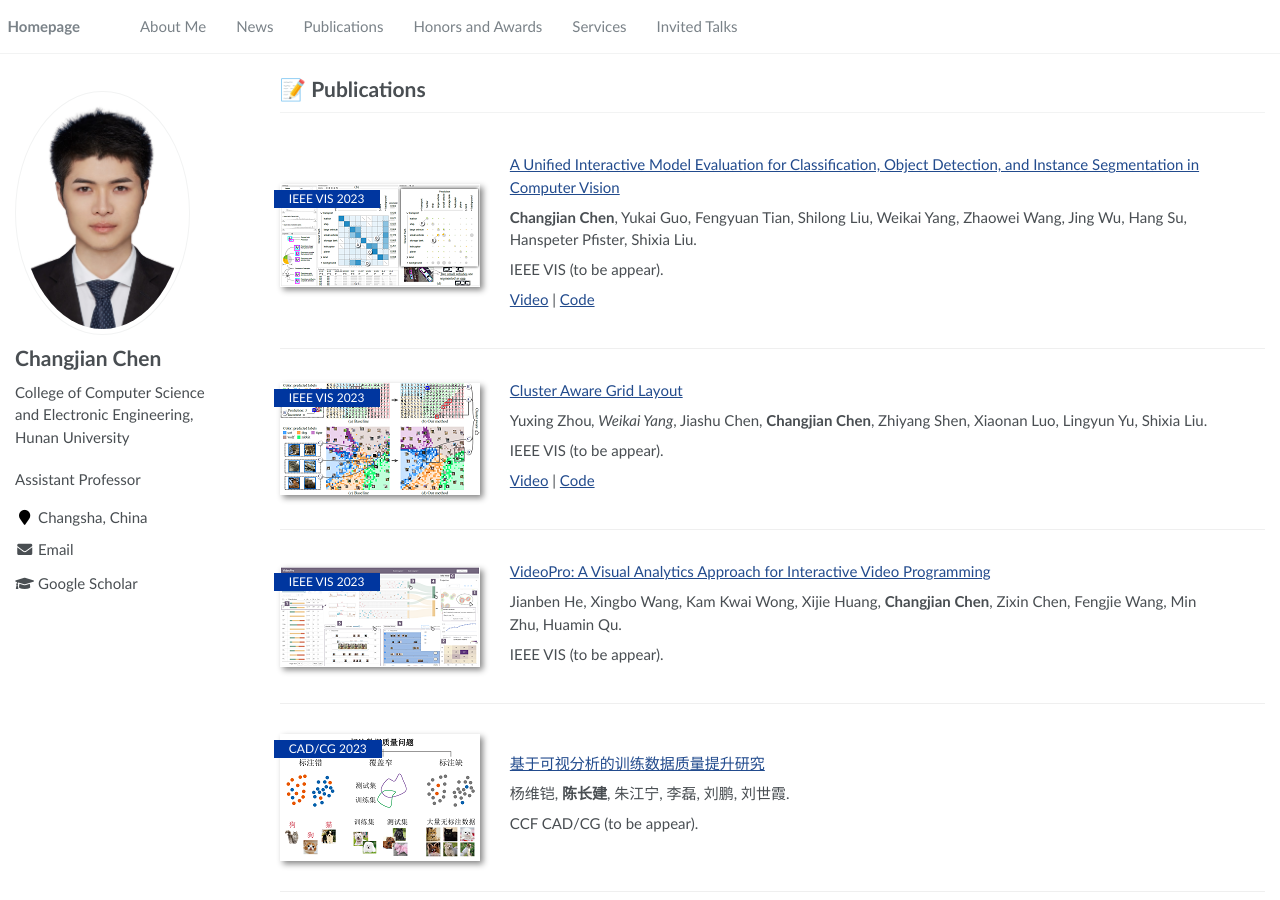
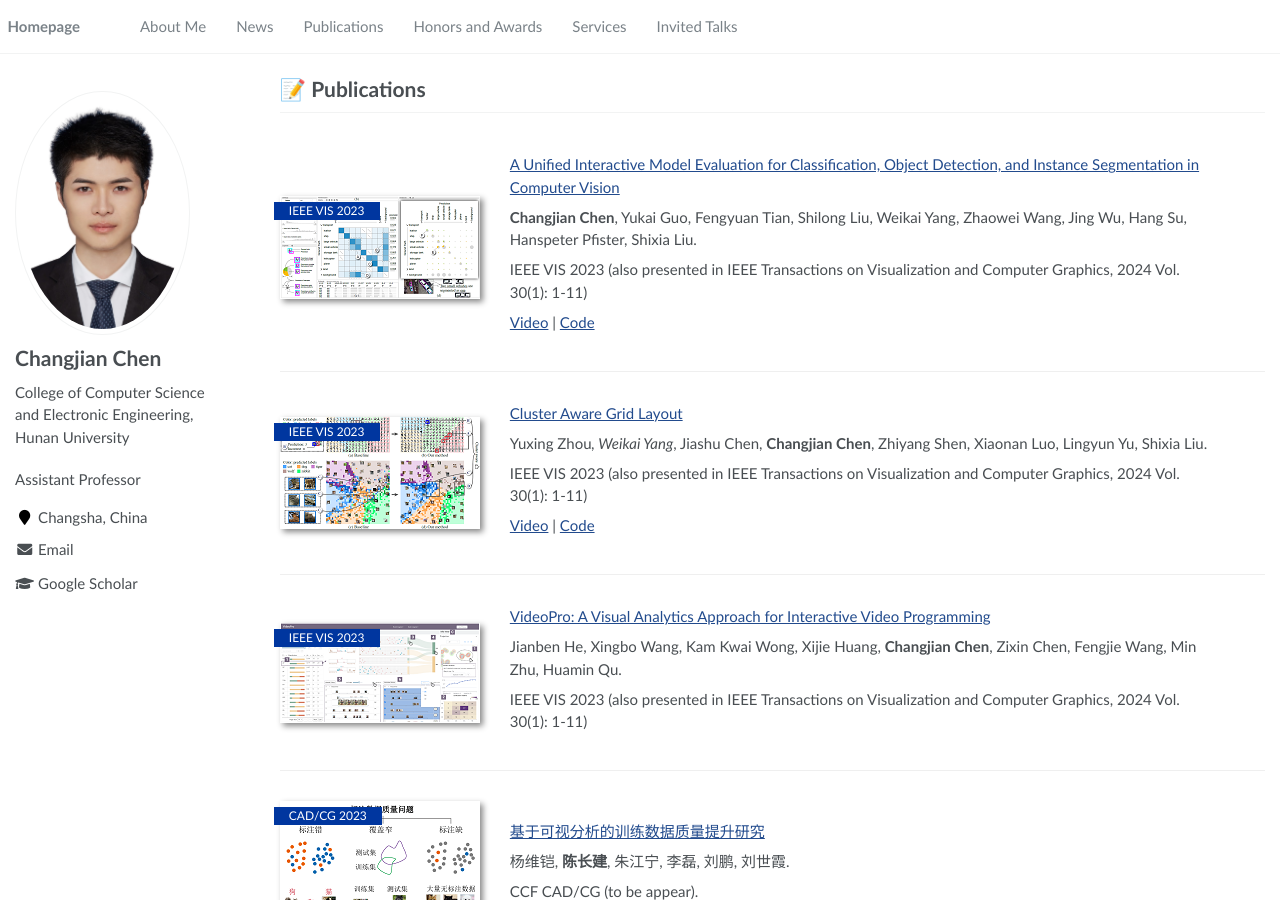
Before and after one commit to changjianchen/changjianchen.github.io, a Jekyll site: the page built from _pages/about.md, in a window 1280 px wide and 900 px high, scrolled down 209 px. Built offline with Jekyll 4.4.1, drawn with Linux system fonts in a browser that asks for light colours.

Commit message:
Update about.md

```diff
--- a/_pages/about.md
+++ b/_pages/about.md
@@ -38,7 +38,7 @@ My research interest focuses on visual analytics and machine learning, especiall
 
 **Changjian Chen**, Yukai Guo, Fengyuan Tian, Shilong Liu, Weikai Yang, Zhaowei Wang, Jing Wu, Hang Su, Hanspeter Pfister, Shixia Liu.
 
-IEEE VIS (to be appear).
+IEEE VIS 2023 (also presented in IEEE Transactions on Visualization and Computer Graphics, 2024 Vol. 30(1): 1-11)
 
 [Video](http://uni-evaluator.thuvis.org/) \| [Code](http://uni-evaluator.thuvis.org/)
 </div>
@@ -53,7 +53,7 @@ IEEE VIS (to be appear).
 
 Yuxing Zhou*, Weikai Yang*, Jiashu Chen, **Changjian Chen**, Zhiyang Shen, Xiaonan Luo, Lingyun Yu, Shixia Liu.
 
-IEEE VIS (to be appear).
+IEEE VIS 2023 (also presented in IEEE Transactions on Visualization and Computer Graphics, 2024 Vol. 30(1): 1-11)
 
 [Video](https://repo.vicayang.cc/Cluster_Aware_Grid_Layout/video.html) \| [Code](https://github.com/thu-vis/Cluster-Aware-Grid-Layout)
 </div>
@@ -68,7 +68,7 @@ IEEE VIS (to be appear).
 
 Jianben He, Xingbo Wang, Kam Kwai Wong, Xijie Huang, **Changjian Chen**, Zixin Chen, Fengjie Wang, Min Zhu, Huamin Qu.
 
-IEEE VIS (to be appear).
+IEEE VIS 2023 (also presented in IEEE Transactions on Visualization and Computer Graphics, 2024 Vol. 30(1): 1-11)
 
 </div>
 </div>
```
